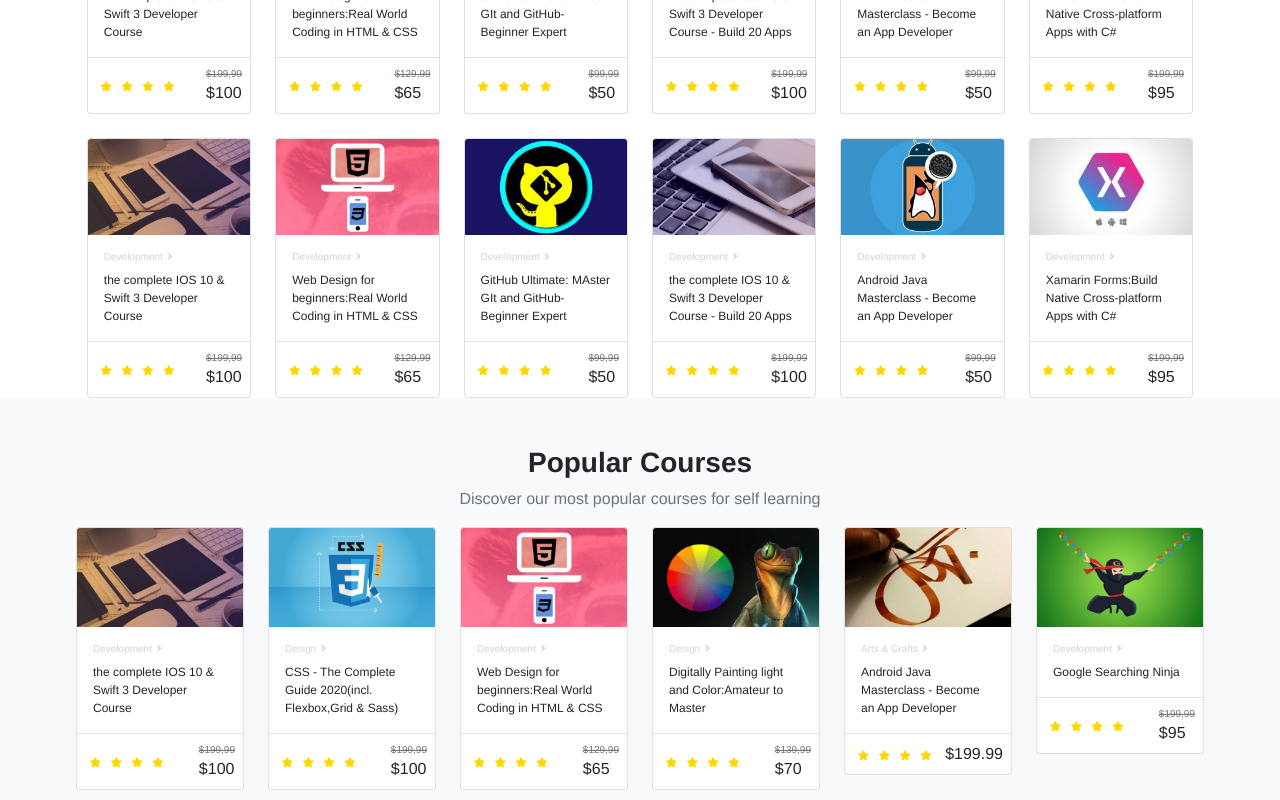
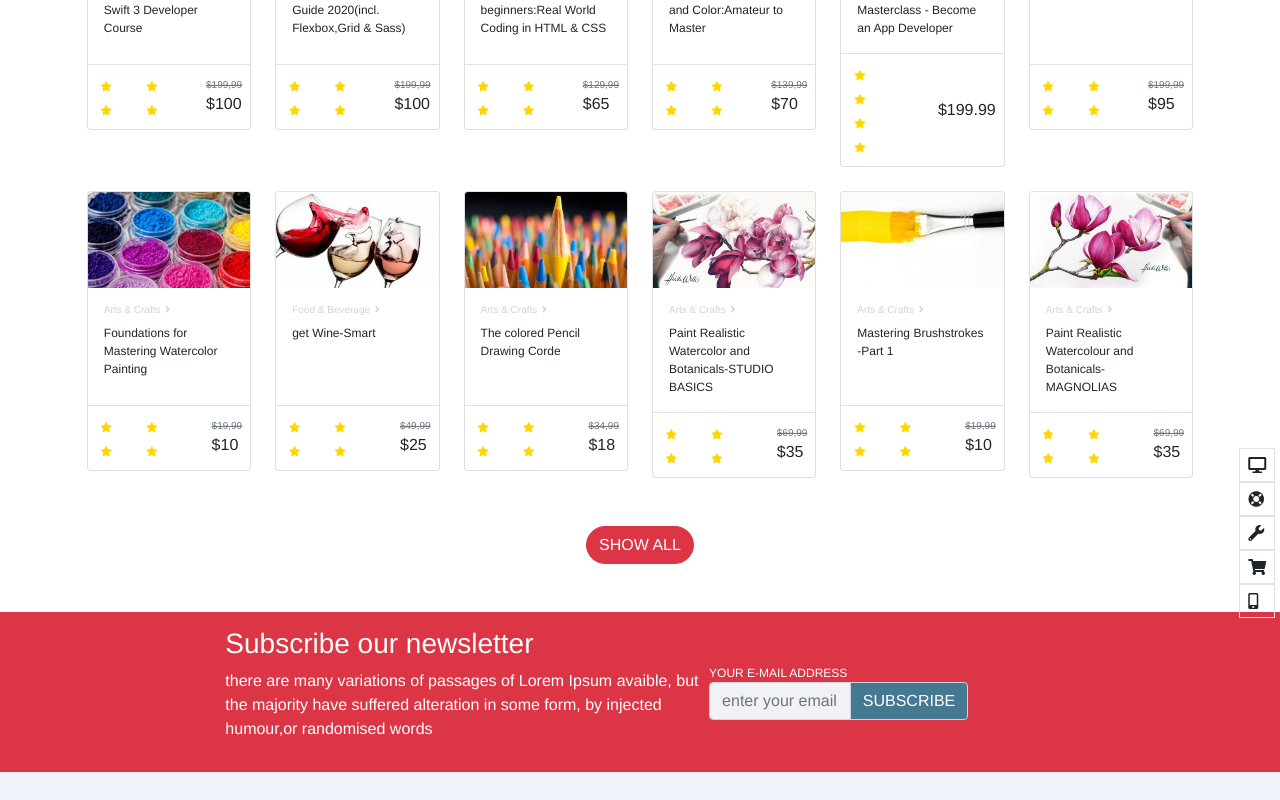
Before and after one commit to Francesco-Capriolo/proj-html-vuejs, a Vue app: page / in a window 1280 px wide. Shown: the part 1600-2400 px from the top of the page. Built offline with nearby package versions, Linux system fonts and the light colour scheme.

Commit message:
finito il footer

```diff
--- a/src/App.vue
+++ b/src/App.vue
@@ -1,19 +1,22 @@
 <template>
-  <div id="app" class="container-fluid">
+  <div id="app" class="container-fluid position-relative">
     <Header />
     <Main />
+    <Footer />
   </div>
 </template>
 
 <script>
 import Header from "./components/Header.vue";
 import Main from "./components/Main.vue";
+import Footer from "./components/Footer.vue";
 
 export default {
   name: "App",
   components: {
     Header,
     Main,
+    Footer,
   },
 };
 </script>
--- /dev/null
+++ b/src/components/Footer.vue
@@ -0,0 +1,109 @@
+<template>
+  <section class="row">
+    <div
+      class="
+        col-12 col-md-8
+        offset-md-2
+        d-flex
+        flex-wrap
+        text-white
+        align-items-center
+        justify-content-center
+      "
+    >
+      <div class="col-12 col-md-6 col-lg-3 p-2 my-height">
+        <h4 class="text-uppercase">About</h4>
+        <p>
+          Lorem, ipsum dolor sit amet consectetur adipisicing elit. Reiciendis
+          ex laboriosam non itaque, libero dolorum quaerat obcaecati iusto
+          perspiciatis sit neque sequi voluptates magnam est iure quia minus
+          ipsa voluptate!
+        </p>
+      </div>
+      <div class="col-12 col-md-6 col-lg-3 p-2 my-height">
+        <h4 class="text-uppercase">Contact</h4>
+        <p>Usa, California 20, First Avenue,California</p>
+        <p class="m-0">Tel.:+1 212 435 666 22</p>
+        <p>Fax:+1 212 334 56 46</p>
+        <span class="text-secondary">Info@masterstudy.com</span>
+      </div>
+      <div class="col-12 col-md-6 col-lg-3 p-2 my-height">
+        <h4 class="text-uppercase">Social network</h4>
+        <i class="fab fa-facebook my-circle m-2"></i>
+        <i class="fab fa-instagram my-circle m-2"></i>
+        <i class="fab fa-linkedin my-circle m-2"></i>
+        <i class="fab fa-pinterest my-circle m-2"></i>
+        <i class="fab fa-twitter my-circle m-2"></i>
+        <i class="far fa-volleyball-ball my-circle m-2"></i>
+        <i class="fab fa-google-plus my-circle m-2"></i>
+        <i class="fab fa-skype my-circle m-2"></i>
+      </div>
+      <div class="col-12 col-md-6 col-lg-3 p-2">
+        <img
+          class="img-fluid"
+          src="../img/Top-udemy-courses-90-percent-off.jpg"
+          alt=""
+        />
+      </div>
+    </div>
+    <div class="row border-top">
+      <div class="col-6 text-white px-5 py-3">
+        <img src="../img/footer-logo2x-50x56.png" alt="" />
+        <span class="ms-3"
+          >Copyright 2020.
+          <span class="text-decoration-underline">MasterStudy</span> theme by
+          <span class="text-decoration-underline">StylemixThemes</span></span
+        >
+      </div>
+    </div>
+  </section>
+</template>
+
+<script>
+export default {
+  name: "IndexFooter",
+};
+</script>
+
+<style lang="scss" scoped>
+section {
+  background-color: #273044;
+  padding: 2rem 0 1rem;
+  .my-height {
+    min-height: 230px;
+  }
+  .my-circle {
+    border-radius: 50%;
+    padding: 0.8rem 0.8rem;
+  }
+  .fa-facebook {
+    background-color: darkblue;
+  }
+  .fa-instagram {
+    background-color: magenta;
+  }
+  .fa-linkedin {
+    background-color: rgb(3, 53, 218);
+  }
+  .fa-pinterest {
+    background-color: red;
+  }
+  .fa-twitter {
+    background-color: rgb(0, 162, 255);
+  }
+  .fa-google-plus {
+    background-color: orange;
+  }
+  .fa-skype {
+    background-color: aqua;
+  }
+  div.border-top {
+    height: 50px;
+    margin: 0 auto;
+    img {
+      height: 30px;
+      width: 30px;
+    }
+  }
+}
+</style>
--- a/src/components/Main.vue
+++ b/src/components/Main.vue
@@ -4,7 +4,10 @@
     <PopularCourses />
     <BannerLearn />
     <RecentCourses />
+    <Subscribe />
     <Carousel />
+    <StartDoing />
+    <BannerFuture />
   </section>
 </template>
 
@@ -14,6 +17,9 @@
 import BannerLearn from "./bannerComponents/BannerLearn.vue";
 import Carousel from "./sectionsMain/Carousel.vue";
 import RecentCourses from "./sectionsMain/RecentCourses.vue";
+import Subscribe from "./sectionsMain/Subscribe.vue";
+import StartDoing from "./sectionsMain/StartDoing.vue";
+import BannerFuture from "./bannerComponents/BannerFuture.vue";
 
 export default {
   name: "IndexMain",
@@ -22,7 +28,10 @@
     PopularCourses,
     BannerLearn,
     RecentCourses,
+    Subscribe,
     Carousel,
+    StartDoing,
+    BannerFuture,
   },
 };
 </script>
--- /dev/null
+++ b/src/components/bannerComponents/BannerFuture.vue
@@ -0,0 +1,38 @@
+<template>
+  <section class="row align-items-center">
+    <div class="col-9 col-sm-6 col-md-5 col-lg-4 offset-md-2 p-5">
+      <h3 class="fw-bolder">Investing for your Future</h3>
+      <p>
+        Lorem, ipsum dolor sit amet consectetur adipisicing elit. Sapiente,
+        numquam saepe veniam id sit corporis temporibus facilis aspernatur quo
+        neque eveniet tempore tenetur, recusandae natus ipsum provident maiores
+        perspiciatis repudiandae!
+      </p>
+      <p class="m-0 fw-bold">Linda Green</p>
+      <span>Product Manager,Apple Inc</span>
+    </div>
+  </section>
+</template>
+
+<script>
+export default {
+  name: "BannerFuture",
+};
+</script>
+
+<style lang="scss" scoped>
+section {
+  background-image: url("../../img/testimonial-1-1917x640-1-1914x639.jpg");
+  height: 500px;
+  background-position: center center;
+  background-repeat: no-repeat;
+  background-size: cover;
+  div {
+    background-color: white;
+    height: 70%;
+  }
+  span {
+    font-size: 12px;
+  }
+}
+</style>
--- a/src/components/bannerComponents/BannerLearn.vue
+++ b/src/components/bannerComponents/BannerLearn.vue
@@ -1,9 +1,9 @@
 <template>
   <section class="row align-items-center">
     <div class="col-9 col-sm-6 col-md-3 offset-md-3">
-      <h1>Limitless learning,more possibilities</h1>
+      <h1 class="fw-bold">Limitless learning,more possibilities</h1>
       <p>
-        online courses open the opportunity for learning to almost anyone,
+        Online courses open the opportunity for learning to almost anyone,
         regardless of thei scheduling commitments
       </p>
       <button class="btn rounded-pill btn-danger">READ MORE</button>
@@ -22,5 +22,7 @@
   background-image: url("../../img/bg.png");
   height: 500px;
   background-position: center center;
+  background-repeat: no-repeat;
+  background-size: cover;
 }
 </style>
--- a/src/components/headerComponents/IconsHeader.vue
+++ b/src/components/headerComponents/IconsHeader.vue
@@ -1,5 +1,5 @@
 <template>
-  <div class="row bg-dark align-items-center justify-content-center">
+  <div class="row align-items-center justify-content-center">
     <div class="d-inline text-center">
       <span class="text-white" v-for="(icon, index) in linksIcons" :key="index">
         <i :class="icon.icon"></i>
@@ -44,6 +44,7 @@
 <style lang="scss" scoped>
 .row {
   padding: 0;
+  background-color: #273044;
 }
 .bg-dark {
   height: 6vh;
--- a/src/components/headerComponents/TopHeader.vue
+++ b/src/components/headerComponents/TopHeader.vue
@@ -19,7 +19,6 @@
 <script>
 export default {
   name: "TopHeader",
-  props: ["list"],
   data: function () {
     return {
       links: [
--- a/src/components/sectionsMain/Carousel.vue
+++ b/src/components/sectionsMain/Carousel.vue
@@ -1,5 +1,5 @@
 <template>
-  <section class="row bg-light">
+  <section class="row">
     <div class="container-fluid position-relative pb-5 mb-5">
       <h3 class="pt-5 fw-bold text-center">Popular Courses</h3>
       <p class="text-secondary text-center">
@@ -8,7 +8,7 @@
       <div class="row row-cols-1 row-cols-sm-2 row-cols-md-3 row-cols-lg-6 g-4">
         <div
           class="col"
-          v-for="(element, index) in courses"
+          v-for="(element, index) in courses[activeElement]"
           :key="index + 'Courses'"
           :class="index == activeElement ? 'active' : ''"
         >
@@ -51,10 +51,10 @@
         </div>
       </div>
       <div class="position-absolute bottom-0 start-50 p-2 translate-middle-x">
-        <span class="p-1 bg-light border" @click="prev()"
+        <span class="p-1 border" @click="prev()"
           ><i class="fas fa-angle-left"></i
         ></span>
-        <span class="p-1 bg-light border" @click="next()"
+        <span class="p-1 border" @click="next()"
           ><i class="fas fa-angle-right"></i
         ></span>
       </div>
@@ -67,9 +67,9 @@
   name: "IndexCarousel",
   data: function () {
     return {
-      activeElement: 6,
-      autoPlay: null,
+      activeElement: 0,
       courses: [
+        [
           {
             img: require("../../img/895786_7b4b_2-272x161.jpg"),
             info: "Development",
@@ -111,60 +111,63 @@
           },
           {
             img: require("../../img/1776542_30b1-272x161.jpg"),
-          info: "Development",
+            info: "Google",
             text: "Google Searching Ninja",
             vote: 4,
             discount: "$199,99",
             price: "$95",
           },
+        ],
+        [
           {
             img: require("../../img/949316_2a64_11-272x161.jpg"),
-          info: "Development",
-          text: "the complete IOS 10 & Swift 3 Developer Course",
+            info: "Arts & Crafts",
+            text: "Foundations for Mastering Watercolor Painting",
             vote: 4,
-          discount: "$199,99",
-          price: "$100",
+            discount: "$19,99",
+            price: "$10",
           },
           {
             img: require("../../img/366802_6fcc-272x161.jpg"),
-          info: "Development",
-          text: "Web Design for beginners:Real World Coding in HTML & CSS",
+            info: "Food & Beverage",
+            text: "get Wine-Smart",
             vote: 4,
-          discount: "$129,99",
-          price: "$65",
+            discount: "$49,99",
+            price: "$25",
           },
           {
             img: require("../../img/381588_2e6d_4-272x161.jpg"),
-          info: "Development",
-          text: "GitHub Ultimate: MAster GIt and GitHub- Beginner Expert",
+            info: "Arts & Crafts",
+            text: "The colored Pencil Drawing Corde",
             vote: 4,
-          discount: "$99,99",
-          price: "$50",
+            discount: "$34,99",
+            price: "$18",
           },
           {
             img: require("../../img/838056_611a_3-272x161.jpg"),
-          info: "Development",
-          text: "the complete IOS 10 & Swift 3 Developer Course - Build 20 Apps",
+            info: "Arts & Crafts",
+            text: "Paint Realistic Watercolor and Botanicals-STUDIO BASICS",
             vote: 4,
-          discount: "$199,99",
-          price: "$100",
+            discount: "$69,99",
+            price: "$35",
           },
           {
             img: require("../../img/1414956_d944_15-272x161.jpg"),
-          info: "Development",
-          text: "Android Java Masterclass - Become an App Developer",
+            info: "Arts & Crafts",
+            text: "Mastering Brushstrokes -Part 1",
             vote: 4,
-          discount: "$99,99",
-          price: "$50",
+            discount: "$19,99",
+            price: "$10",
           },
           {
             img: require("../../img/1109398_4c13-272x161.jpg"),
-          info: "Development",
-          text: "Xamarin Forms:Build Native Cross-platform Apps with C#",
+            info: "Arts & Crafts",
+            text: "Paint Realistic Watercolour and Botanicals-MAGNOLIAS",
             vote: 4,
-          discount: "$199,99",
-          price: "$95",
+            discount: "$69,99",
+            price: "$35",
           },
+        ],
       ],
     };
   },
@@ -188,12 +191,16 @@
 </script>
 
 <style lang="scss" scoped>
+section {
+  background-color: #f0f4fa;
+}
 .container-fluid {
   margin: 0 auto;
   width: 90%;
   .card {
     padding: 0;
     cursor: pointer;
+    min-height: 280px;
   }
   .fw-bold {
     padding: 0;
@@ -218,6 +225,10 @@
 }
 .position-absolute {
   cursor: pointer;
+  span:hover {
+    background-color: dimgray;
+    color: aqua;
+  }
 }
 .active {
   display: block;
--- a/src/components/sectionsMain/PopularCourses.vue
+++ b/src/components/sectionsMain/PopularCourses.vue
@@ -110,6 +110,7 @@
   .card {
     padding: 0;
     cursor: pointer;
+    min-height: 280px;
   }
   .fw-bold {
     padding: 0;
--- a/src/components/sectionsMain/RecentCourses.vue
+++ b/src/components/sectionsMain/RecentCourses.vue
@@ -10,7 +10,9 @@
       >
     </div>
 
-    <div class="row row-cols-1 row-cols-sm-2 row-cols-md-3 row-cols-lg-6 g-4">
+    <div
+      class="row row-cols-1 row-cols-sm-2 row-cols-md-3 row-cols-lg-6 g-4 mb-5"
+    >
       <div
         class="col"
         v-for="(element, index) in courses"
@@ -49,6 +51,19 @@
         </div>
       </div>
     </div>
+    <div class="text-center mb-5">
+      <button class="btn rounded-pill btn-danger">SHOW ALL</button>
+    </div>
+    <span
+      class="d-flex flex-column end-0 top-50 align-items-end position-absolute"
+    >
+      <i
+        v-for="icon in iconsMarket"
+        :key="icon"
+        :class="icon"
+        class="p-2 border"
+      ></i>
+    </span>
   </section>
 </template>
 
@@ -67,11 +82,26 @@
         "Marketing",
         "Office Productivity",
       ],
+      iconsMarket: [
+        "fas fa-desktop",
+        "fas fa-life-ring",
+        "fas fa-wrench",
+        "fas fa-shopping-cart",
+        "fas fa-mobile-alt",
+      ],
       courses: [
         {
           img: require("../../img/895786_7b4b_2-272x161.jpg"),
           info: "Development",
           text: "the complete IOS 10 & Swift 3 Developer Course",
+          vote: 4,
+          discount: "$199,99",
+          price: "$100",
+        },
+        {
+          img: require("../../img/1561458_7f3b-272x161.jpg"),
+          info: "Design",
+          text: "CSS - The Complete Guide 2020(incl. Flexbox,Grid & Sass)",
           vote: 4,
           discount: "$199,99",
           price: "$100",
@@ -85,84 +115,75 @@
           price: "$65",
         },
         {
-          img: require("../../img/752950_b773-272x161.jpg"),
-          info: "Development",
-          text: "GitHub Ultimate: MAster GIt and GitHub- Beginner Expert",
+          img: require("../../img/1208228_d61c_4-272x161.jpg"),
+          info: "Design",
+          text: "Digitally Painting light and Color:Amateur to Master",
           vote: 4,
-          discount: "$99,99",
-          price: "$50",
+          discount: "$139,99",
+          price: "$70",
         },
         {
-          img: require("../../img/1253188_58f7_2-272x161.jpg"),
-          info: "Development",
-          text: "the complete IOS 10 & Swift 3 Developer Course - Build 20 Apps",
+          img: require("../../img/186792_41e4_4-272x161.jpg"),
+          info: "Arts & Crafts",
+          text: "Android Java Masterclass - Become an App Developer",
           vote: 4,
-          discount: "$199,99",
-          price: "$100",
+          price: "$199.99",
         },
         {
-          img: require("../../img/919872_ed54_6-272x161.jpg"),
-          info: "Development",
-          text: "Android Java Masterclass - Become an App Developer",
-          vote: 4,
-          discount: "$99,99",
-          price: "$50",
-        },
-        {
-          img: require("../../img/951684_9c1a_2-272x161.jpg"),
-          info: "Development",
-          text: "Xamarin Forms:Build Native Cross-platform Apps with C#",
+          img: require("../../img/1776542_30b1-272x161.jpg"),
+          info: "Google",
+          text: "Google Searching Ninja",
           vote: 4,
           discount: "$199,99",
           price: "$95",
         },
         {
-          img: require("../../img/895786_7b4b_2-272x161.jpg"),
-          info: "Development",
-          text: "the complete IOS 10 & Swift 3 Developer Course",
+          img: require("../../img/949316_2a64_11-272x161.jpg"),
+          info: "Arts & Crafts",
+          text: "Foundations for Mastering Watercolor Painting",
           vote: 4,
-          discount: "$199,99",
-          price: "$100",
+          discount: "$19,99",
+          price: "$10",
         },
         {
-          img: require("../../img/246154_d8b0_3-272x161.jpg"),
-          info: "Development",
-          text: "Web Design for beginners:Real World Coding in HTML & CSS",
+          img: require("../../img/366802_6fcc-272x161.jpg"),
+          info: "Food & Beverage",
+          text: "get Wine-Smart",
           vote: 4,
-          discount: "$129,99",
-          price: "$65",
+          discount: "$49,99",
+          price: "$25",
         },
         {
-          img: require("../../img/752950_b773-272x161.jpg"),
-          info: "Development",
-          text: "GitHub Ultimate: MAster GIt and GitHub- Beginner Expert",
+          img: require("../../img/381588_2e6d_4-272x161.jpg"),
+          info: "Arts & Crafts",
+          text: "The colored Pencil Drawing Corde",
           vote: 4,
-          discount: "$99,99",
-          price: "$50",
+          discount: "$34,99",
+          price: "$18",
         },
         {
-          img: require("../../img/1253188_58f7_2-272x161.jpg"),
-          info: "Development",
-          text: "the complete IOS 10 & Swift 3 Developer Course - Build 20 Apps",
+          img: require("../../img/838056_611a_3-272x161.jpg"),
+          info: "Arts & Crafts",
+          text: "Paint Realistic Watercolor and Botanicals-STUDIO BASICS",
           vote: 4,
-          discount: "$199,99",
-          price: "$100",
+          discount: "$69,99",
+          price: "$35",
         },
         {
-          img: require("../../img/919872_ed54_6-272x161.jpg"),
-          info: "Development",
-          text: "Android Java Masterclass - Become an App Developer",
+          img: require("../../img/1414956_d944_15-272x161.jpg"),
+          info: "Arts & Crafts",
+          text: "Mastering Brushstrokes -Part 1",
           vote: 4,
-          discount: "$99,99",
-          price: "$50",
+          discount: "$19,99",
+          price: "$10",
         },
         {
-          img: require("../../img/951684_9c1a_2-272x161.jpg"),
-          info: "Development",
-          text: "Xamarin Forms:Build Native Cross-platform Apps with C#",
+          img: require("../../img/1109398_4c13-272x161.jpg"),
+          info: "Arts & Crafts",
+          text: "Paint Realistic Watercolour and Botanicals-MAGNOLIAS",
           vote: 4,
-          discount: "$199,99",
-          price: "$95",
+          discount: "$69,99",
+          price: "$35",
         },
       ],
     };
@@ -177,6 +198,7 @@
   .card {
     padding: 0;
     cursor: pointer;
+    min-height: 280px;
   }
   .fw-bold {
     padding: 0;
@@ -198,7 +220,7 @@
   .border-top {
     padding: 0.5rem;
   }
-  .rounded-pill {
+  span.rounded-pill {
     font-size: 12px;
     color: gray;
   }
@@ -206,5 +228,13 @@
     background-color: lightgray;
     cursor: pointer;
   }
+  i {
+    min-width: 36px;
+    cursor: pointer;
+  }
+  i:hover {
+    background-color: gray;
+    color: white;
+  }
 }
 </style>
--- /dev/null
+++ b/src/components/sectionsMain/StartDoing.vue
@@ -0,0 +1,61 @@
+<template>
+  <section class="row p-5">
+    <div class="col-sm-6">
+      <div class="card">
+        <div class="row g-0">
+          <div class="col-md-4">
+            <img
+              src="../../img/image_box_1-221x231.png"
+              class="img-fluid rounded-start"
+              alt="..."
+            />
+          </div>
+          <div class="card-body col-md-8">
+            <h5 class="card-title">Become an Instructor</h5>
+            <p class="card-text">
+              Texh what you love.MasterStudy gives you the tools to create a
+              course.
+            </p>
+            <a href="#" class="btn btn-danger rounded-pill text-uppercase"
+              >start teaching</a
+            >
+          </div>
+        </div>
+      </div>
+    </div>
+    <div class="col-sm-6">
+      <div class="card">
+        <div class="row g-0">
+          <div class="col-md-4">
+            <img
+              src="../../img/image_box_2-234x231.png"
+              class="img-fluid rounded-start"
+              alt="..."
+            />
+          </div>
+          <div class="card-body col-md-8">
+            <h5 class="card-title">Access For Business</h5>
+            <p class="card-text">
+              Get unlimitited access to 2500 of top cousers for your team.
+            </p>
+            <a href="#" class="btn btn-danger rounded-pill text-uppercase"
+              >doing business</a
+            >
+          </div>
+        </div>
+      </div>
+    </div>
+  </section>
+</template>
+
+<script>
+export default {
+  name: "StartDoing",
+};
+</script>
+
+<style>
+.card {
+  min-height: 240px;
+}
+</style>
--- /dev/null
+++ b/src/components/sectionsMain/Subscribe.vue
@@ -0,0 +1,63 @@
+<template>
+  <section
+    class="row bg-danger justify-content-center align-items-center text-white"
+  >
+    <div class="col-12 col-md-8 d-flex flex-wrap">
+      <div class="col-12 col-md-7">
+        <h3>Subscribe our newsletter</h3>
+        <p>
+          there are many variations of passages of Lorem Ipsum avaible, but the
+          majority have suffered alteration in some form, by injected humour,or
+          randomised words
+        </p>
+      </div>
+      <div
+        class="
+          col-12 col-md-5
+          d-flex
+          flex-column
+          justify-content-center
+          align-items-start
+        "
+      >
+        <p class="text-uppercase">your e-mail address</p>
+        <div class="input-group flex-nowrap">
+          <input
+            type="text"
+            class="form-control"
+            placeholder="enter your email"
+          />
+          <span class="input-group-text text-uppercase text-white">
+            subscribe
+          </span>
+        </div>
+      </div>
+    </div>
+  </section>
+</template>
+
+<script>
+export default {
+  name: "IndexSubscribe",
+};
+</script>
+
+<style lang="scss" scoped>
+section {
+  height: 160px;
+}
+p.text-uppercase {
+  font-size: 12px;
+  margin: 0;
+}
+.input-group {
+  width: 75%;
+  input {
+    background-color: #f0f2f5;
+  }
+}
+.input-group-text {
+  background-color: #457992;
+  cursor: pointer;
+}
+</style>
```
Lines whose indentation alone changed are shown as unchanged.
